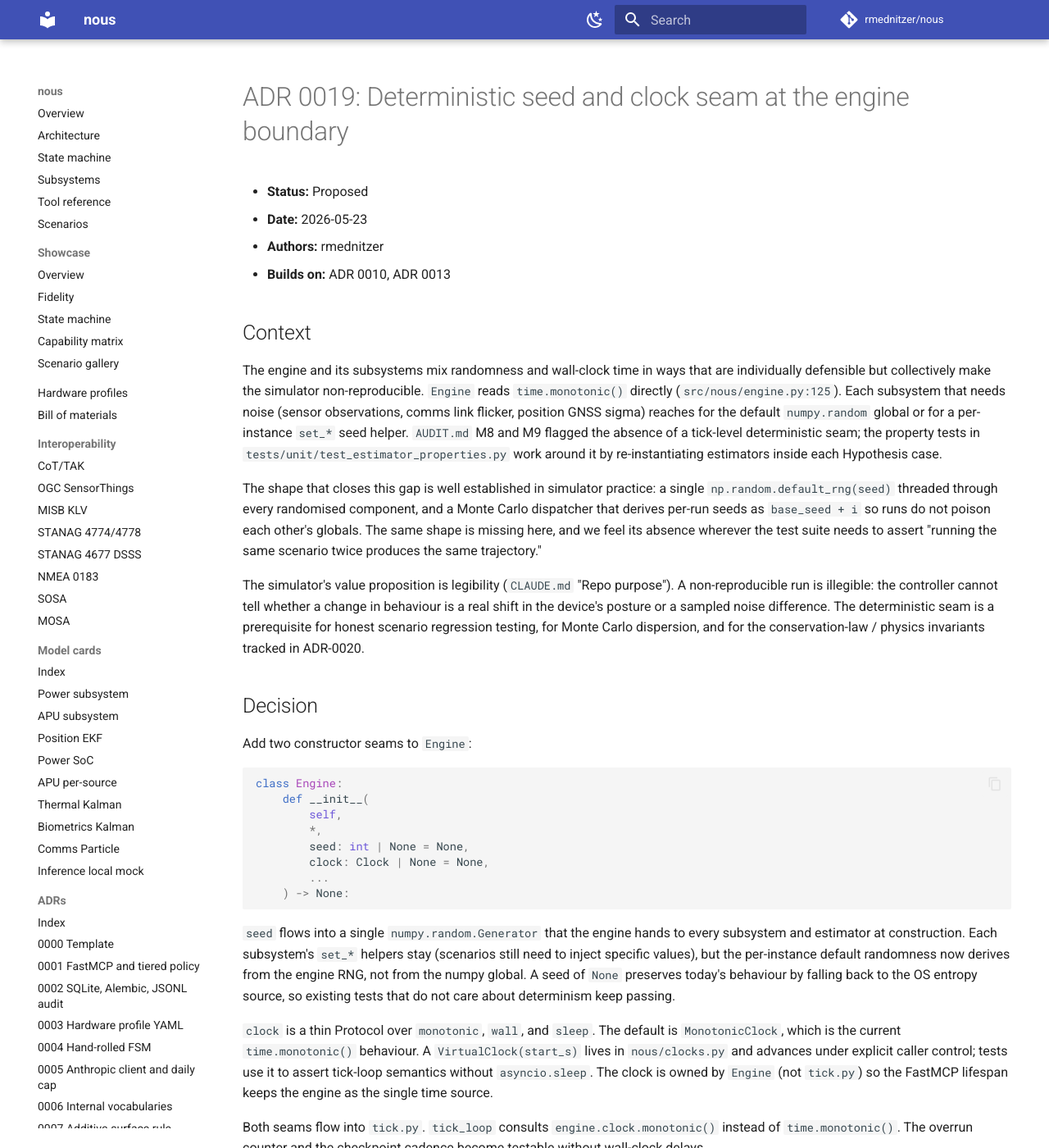
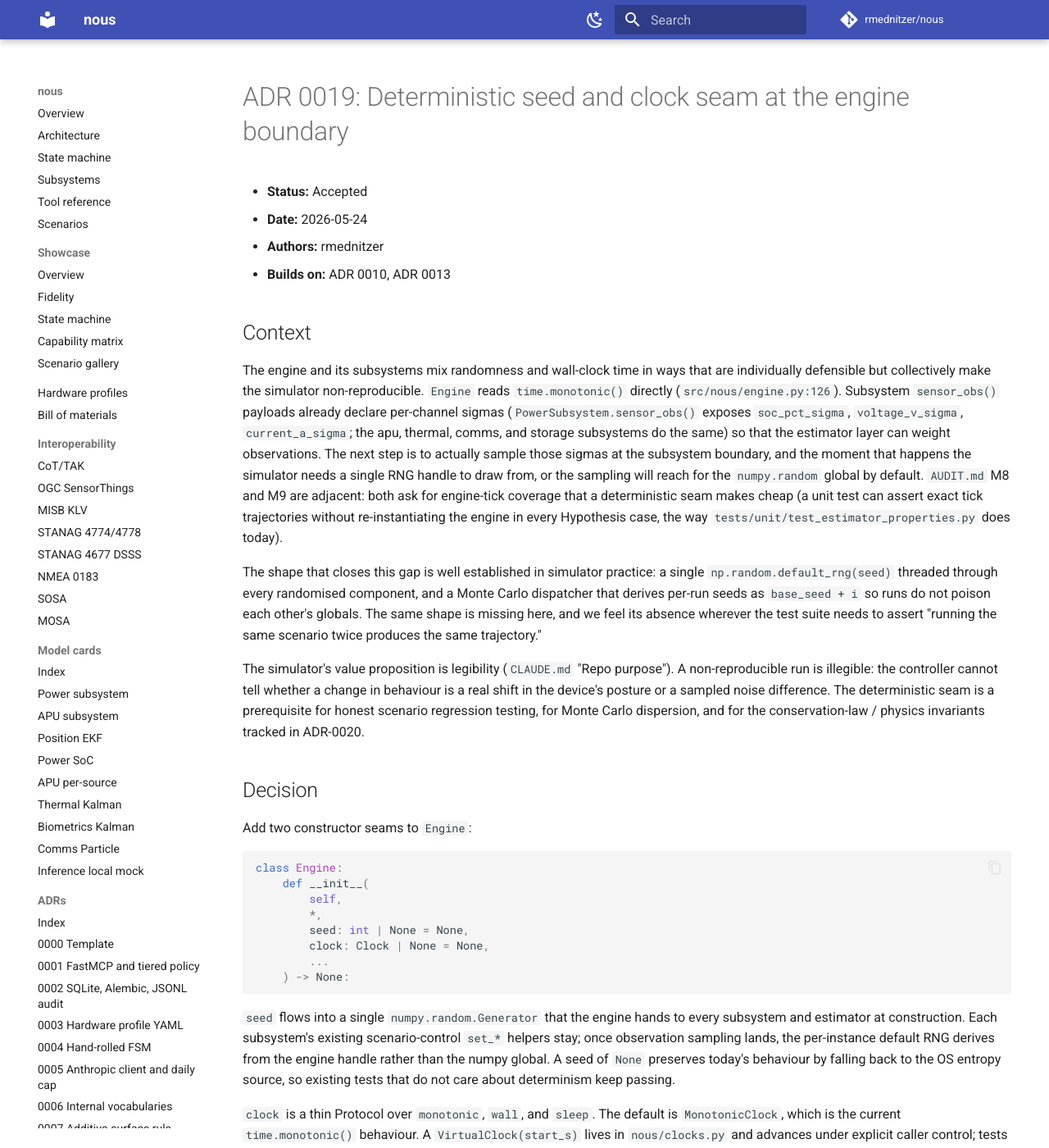
Before and after one commit to rmednitzer/nous, an MkDocs documentation site: the page built from docs/adr/0019-deterministic-seed-and-clock-seam.md, in a window 1280 px wide and 1400 px high. Shown: the whole window at 82% size. Built offline with MkDocs 1.6.1 and Material for MkDocs 9.7.7, drawn with Linux system fonts in a browser that asks for light colours; comment, search, counter and statistics services are not loaded.

Commit message:
docs(adr): accept ADR 0019 (deterministic seed and clock seam)
Tighten context to describe current state accurately: subsystems
declare per-channel sigmas in sensor_obs() payloads but do not yet
sample noise, so the deterministic seam needs to land before sampling
does (rather than retrofitting it after). Fix the engine.py line
reference and reframe M8/M9 connection as adjacent rather than direct.

```diff
--- a/docs/adr/0019-deterministic-seed-and-clock-seam.md
+++ b/docs/adr/0019-deterministic-seed-and-clock-seam.md
@@ -1,7 +1,7 @@
 # ADR 0019: Deterministic seed and clock seam at the engine boundary
 
-- **Status:** Proposed
-- **Date:** 2026-05-23
+- **Status:** Accepted
+- **Date:** 2026-05-24
 - **Authors:** rmednitzer
 - **Builds on:** ADR 0010, ADR 0013
 
@@ -10,13 +10,18 @@
 The engine and its subsystems mix randomness and wall-clock time in
 ways that are individually defensible but collectively make the
 simulator non-reproducible. `Engine` reads `time.monotonic()` directly
-(`src/nous/engine.py:125`). Each subsystem that needs noise (sensor
-observations, comms link flicker, position GNSS sigma) reaches for the
-default `numpy.random` global or for a per-instance `set_*` seed
-helper. `AUDIT.md` M8 and M9 flagged the absence of a tick-level
-deterministic seam; the property tests in
-`tests/unit/test_estimator_properties.py` work around it by
-re-instantiating estimators inside each Hypothesis case.
+(`src/nous/engine.py:126`). Subsystem `sensor_obs()` payloads already
+declare per-channel sigmas (`PowerSubsystem.sensor_obs()` exposes
+`soc_pct_sigma`, `voltage_v_sigma`, `current_a_sigma`; the apu,
+thermal, comms, and storage subsystems do the same) so that the
+estimator layer can weight observations. The next step is to actually
+sample those sigmas at the subsystem boundary, and the moment that
+happens the simulator needs a single RNG handle to draw from, or the
+sampling will reach for the `numpy.random` global by default. `AUDIT.md`
+M8 and M9 are adjacent: both ask for engine-tick coverage that a
+deterministic seam makes cheap (a unit test can assert exact tick
+trajectories without re-instantiating the engine in every Hypothesis
+case, the way `tests/unit/test_estimator_properties.py` does today).
 
 The shape that closes this gap is well established in simulator
 practice: a single `np.random.default_rng(seed)` threaded through
@@ -51,9 +56,9 @@ class Engine:
 
 `seed` flows into a single `numpy.random.Generator` that the engine
 hands to every subsystem and estimator at construction. Each
-subsystem's `set_*` helpers stay (scenarios still need to inject
-specific values), but the per-instance default randomness now derives
-from the engine RNG, not from the numpy global. A seed of `None`
+subsystem's existing scenario-control `set_*` helpers stay; once
+observation sampling lands, the per-instance default RNG derives from
+the engine handle rather than the numpy global. A seed of `None`
 preserves today's behaviour by falling back to the OS entropy source,
 so existing tests that do not care about determinism keep passing.
 
```
Also changed, not shown: docs/adr/README.md (+1 -1 lines).
